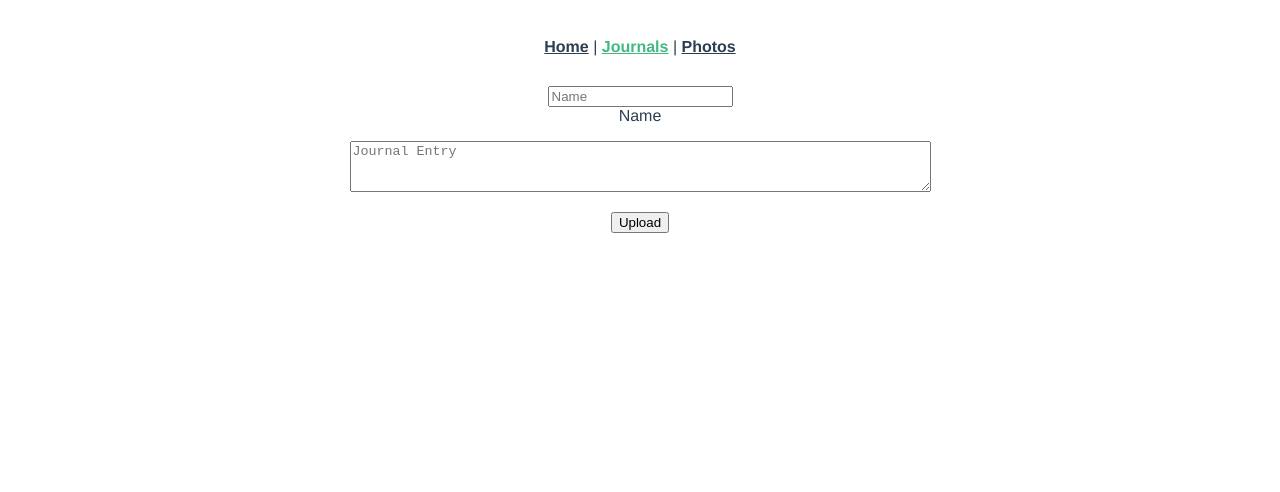
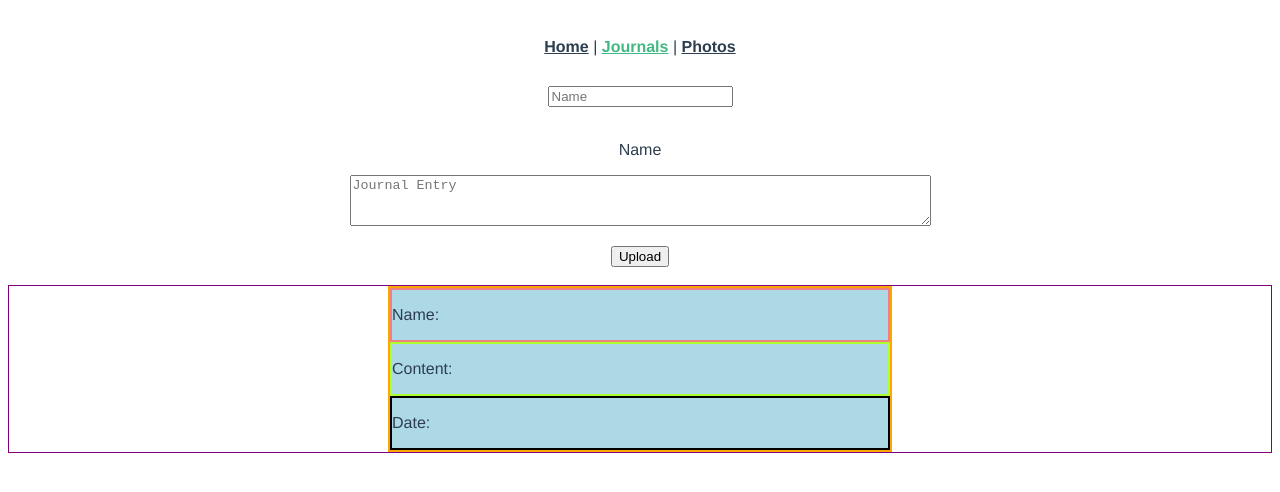
Before and after one commit to 18paulb/CloudStorage, a Vue app in the folder front-end/: page /journal in a window 1280 px wide. Shown: the top 492 px of the page. Built offline with nearby package versions, Linux system fonts and the light colour scheme.

Commit message:
Functions to update vars to make entry

```diff
--- a/front-end/src/components/JournalEntry.vue
+++ b/front-end/src/components/JournalEntry.vue
@@ -1,10 +1,61 @@
 <template>
-
+  <div>
+    <div class='reviewContainer'>
+      <div class='name'>
+        <p>Name: {{name}}</p>
+      </div>
+      <div class='content'>
+        <p>Content: {{content}}</p>
+      </div>
+      <div class='date'>
+        <p>Date: {{date}}</p>
+      </div>
+    </div>
+  </div>
 </template>
 
 <script>
 
 export default {
   name: 'JournalEntry',
+
+  props: {
+    name: String,
+    content: String,
+    date: String,
+  },
+
+  methods: {
+
+  },
+
 }
+
 </script>
+
+<style scoped>
+
+.reviewContainer {
+  display: flex;
+  background-color: lightblue;
+  width: 500px;
+  border: 2px solid orange;
+  flex-direction: column;
+}
+
+.name {
+  display: flex;
+  border: 2px solid lightcoral;
+}
+
+.content {
+  display: flex;
+  border: 2px solid greenyellow;
+}
+
+.date {
+  display: flex;
+  border: 2px solid black;
+}
+
+</style>
--- a/front-end/src/views/Journal.vue
+++ b/front-end/src/views/Journal.vue
@@ -1,47 +1,75 @@
 <template>
   <div>
     <div class='form'>
-      <input v-model='title' placeholder='Name'>
+      <input v-model='name' placeholder='Name'>
+      <p>{{name}}</p> <!--Testing-->
       <br/>
       <label>Name</label>
       <p></p>
-      <textarea v-model='description' placeholder='Journal Entry' rows='3' cols='70'></textarea>
+      <textarea v-model='content' placeholder='Journal Entry' rows='3' cols='70'></textarea>
+      <p>{{content}}</p> <!--Testing-->
       <p></p>
-      <button @click='upload'>Upload</button>
+      <button @click='upload' v-on:click='getDate()'>Upload</button>
     </div>
-    <div class='upload' v-if='addItem'>
-      <h2>{{addItem.title}}</h2>
-      <img :src='addItem.path'/>
+
+    <br/>
+
+    <div class='journalContainer'>  <!--Make a v-for to iterate through journals array-->
+      <JournalEntry :name='name' :content='content' :date='date'/>
     </div>
+
   </div>
+
+
+
 </template>
 
 <script>
-import axios from 'axios';
+//import axios from 'axios';
 import JournalEntry from '../components/JournalEntry.vue';
 
 export default {
   name: 'Journal',
+
+  data() {
+    return {
+      journals: [],
+      name: '',
+      content: '',
+      date: '',
+    }
+  },
+
   components: {
-    JournalEntry
+    JournalEntry,
   },
+
   methods: {
+
+    getDate() {
+      var today = new Date();
+      var dd = String(today.getDate()).padStart(2, '0');
+      var mm = String(today.getMonth() + 1).padStart(2, '0'); //January is 0!
+      var yyyy = today.getFullYear();
+      today = mm + '/' + dd + '/' + yyyy;
+      this.date = today;
+    },
+
     async upload() {
-      try {
-        const formData = new FormData();
-        formData.append('photo', this.file, this.file.name);
-        formData.append('title', this.title);
-        formData.append('description', this.description);
-        await axios.post("/api/photos", formData);
-        this.file = null;
-        this.url = "";
-        this.title = "";
-        this.description = "";
-        this.$emit('uploadFinished');
-      } catch (error) {
-        this.error = "Error: " + error.response.data.message;
-      }
+
     }
+
   }
 }
 </script>
+
+
+<style scoped>
+
+.journalContainer {
+  display: flex;
+  justify-content: center;
+  align-content: center;
+  border: 1px solid purple;
+}
+</style>
```
